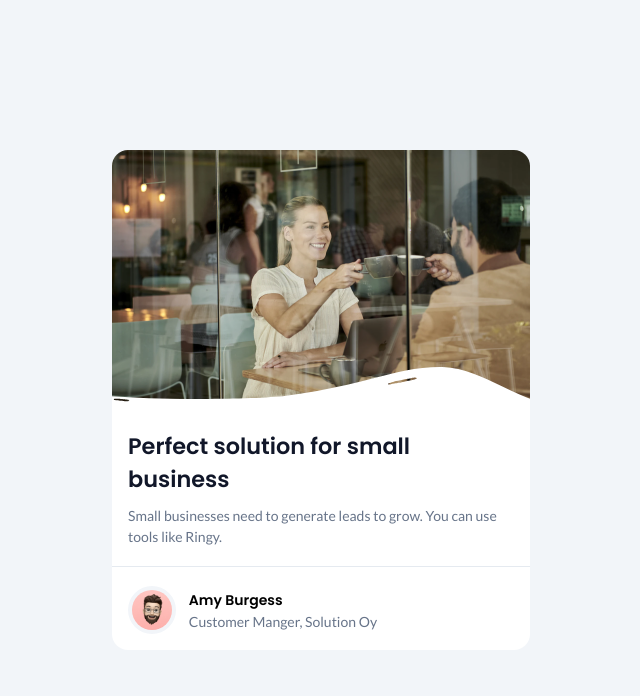
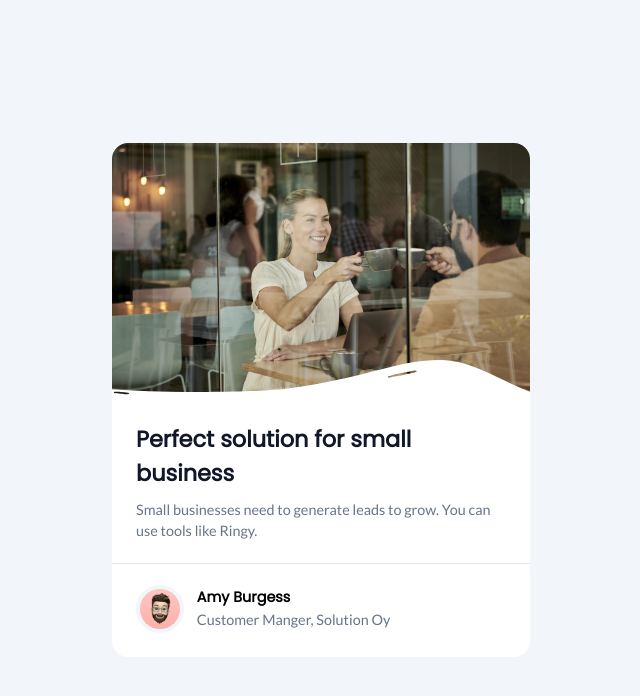
Before and after one commit to molinax/responsive-business-blog-card, a plain HTML site: page index.html in a window 1280 px wide. Shown: the whole page, without its empty margins (319-959 px from the left). Drawn offline with Linux system fonts and the light colour scheme.

Commit message:
padding and font size modified

```diff
--- a/css/style.css
+++ b/css/style.css
@@ -6,7 +6,7 @@
 
   --ff-lato: 'Lato', sans-serif;
   --ff-poppins: 'Poppins', sans-serif;
-  --fz-base: 0.875rem;
+  --fz-base: .9rem;
 }
 
 body {
@@ -46,12 +46,12 @@ body {
 .card__container {
   display: flex;
   flex-direction: column;
-  gap: 1.2rem;
+  gap: 1.3rem;
 }
 
 .card__content,
 .card__footer {
-  padding-inline: 1rem;
+  padding-inline: 1.5rem;
 }
 
 .card__title {
@@ -78,7 +78,7 @@ body {
   gap: .8rem;
 
   font-size: var(--fz-base);
-  padding-bottom: 1rem;
+  padding-bottom: 1.5rem;
 }
 
 .card__avatar-img-container {
--- a/index.html
+++ b/index.html
@@ -6,7 +6,7 @@
     <link rel="preconnect" href="https://fonts.googleapis.com" />
     <link rel="preconnect" href="https://fonts.gstatic.com" crossorigin />
     <link
-      href="https://fonts.googleapis.com/css2?family=Lato&family=Poppins:wght@600&display=swap"
+      href="https://fonts.googleapis.com/css2?family=Lato&family=Poppins:wght@400&display=swap"
       rel="stylesheet"
     />
     <link rel="stylesheet" href="./css/reset.css" />
```
